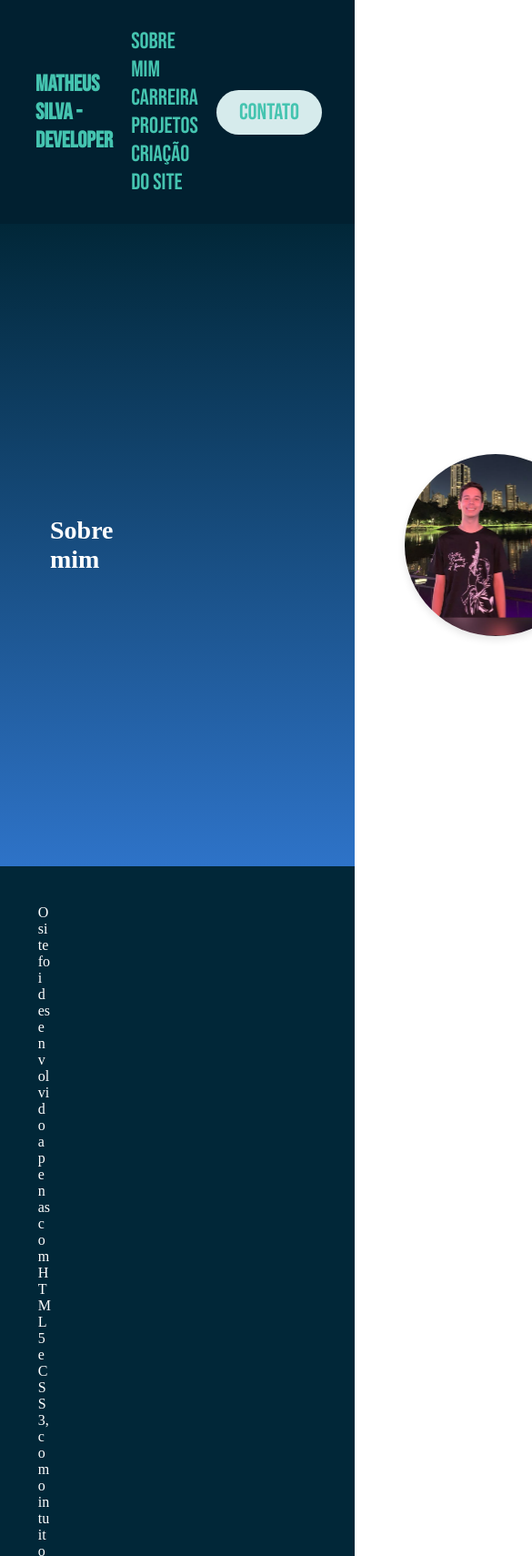
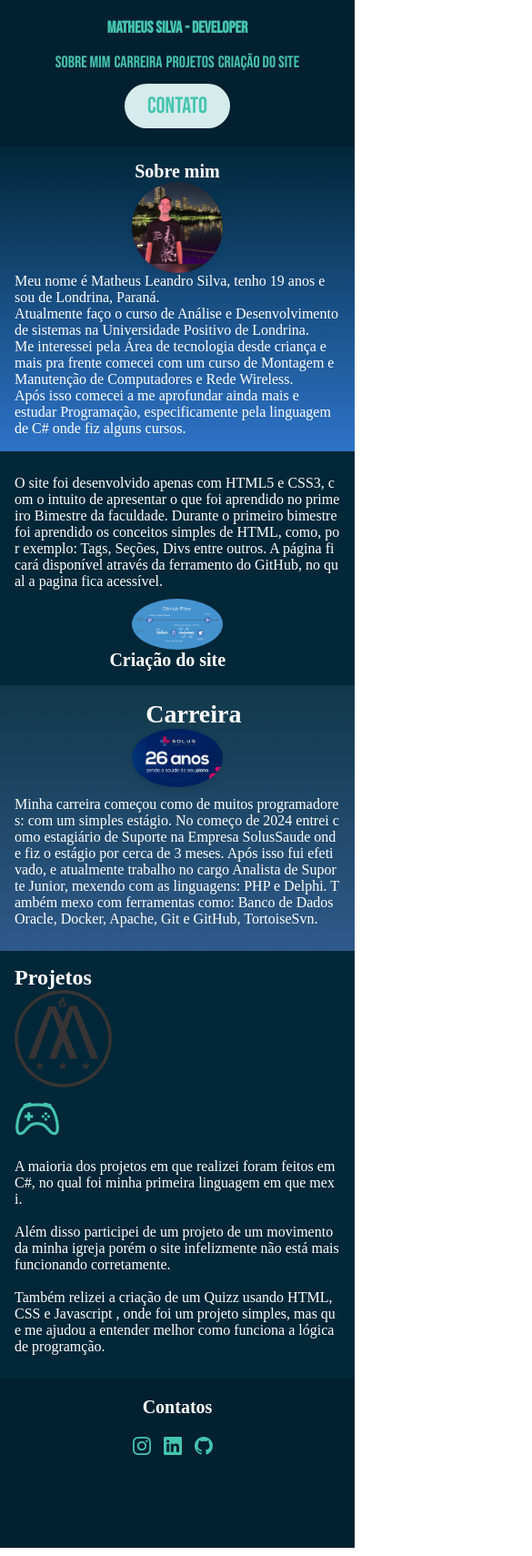
Before and after one commit to Matheuzin30/Site-Peossal, a plain HTML site: page index.html in a window 390 px wide. Shown: the top 1710 px of the page at 91% size, 585 px wide, since content can reach past the window. Drawn offline with nearby package versions, Linux system fonts and the light colour scheme.

Commit message:
feat: style para celular
ajustado para celular

```diff
--- a/Style/style.css
+++ b/Style/style.css
@@ -178,6 +178,11 @@ button:hover{
     font-size: medium;
 }
 
+.controle{
+    font-size: 100px;
+
+}
+
 .bi{
     font-size: 30px;
     letter-spacing: 20px;
@@ -188,3 +193,118 @@ button:hover{
     margin: 0;
     padding: 10px 0;
 }
+
+
+/* Adicionando media queries para dispositivos móveis */
+@media only screen and (max-width: 768px) {
+    /* Header */
+    header {
+      padding: 20px 5%;
+      flex-direction: column;
+    }
+    h1 {
+      font-size: 18px;
+    }
+
+    /* Nav Links */
+    .nav_links {
+      flex-direction: column;
+    }
+    .nav_links li {
+      padding: 10px 0;
+    }
+    .nav_links li a {
+      font-size: 18px;
+    }
+
+    /* Section */
+    .section {
+      padding: 1em;
+    }
+
+    /* About Me */
+    .aboutme {
+      flex-direction: column;
+    }
+    .aboutme img {
+      margin-left: 0;
+      max-width: 100px;
+    }
+    .aboutme p {
+      max-width: 100%;
+      padding-left: 0;
+    }
+
+    /* Form */
+    .forme {
+      padding-left: 0;
+      font-size: 20px;
+    }
+
+    /* Projects */
+    .projects {
+      flex-direction: column;
+    }
+    .projects img {
+      max-width: 30%;
+      float: none;
+    }
+    .projects p {
+      width: 100%;
+      padding: 10px 0;
+    }
+
+    /* Site */
+    .site {
+      flex-direction: column;
+    }
+    .site img {
+      max-width: 100px;
+      margin-right: 0;
+    }
+    .site p {
+      width: 100%;
+      padding: 10px 0;
+    }
+
+    /* Career */
+    .career {
+      flex-direction: column;
+    }
+    .career img {
+      margin-left: 0;
+      max-width: 100px;
+    }
+    .career p {
+      max-width: 100%;
+      padding: 10px 0;
+    }
+
+    /* Contact */
+    .contact {
+      text-align: center;
+      padding: 20px 0;
+    }
+    .contact h2 {
+      margin-bottom: 15px;
+      font-size: 20px;
+    }
+
+    /* Controle */
+    .controle {
+      font-size: 50px;
+    }
+
+    /* Bi */
+    .bi {
+      font-size: 20px;
+      letter-spacing: 10px;
+      margin-top: 10px;
+    }
+
+    /* Gradient Container */
+    .gradient-container p {
+      margin: 0;
+      padding: 5px 0;
+    }
+  }
--- a/index.html
+++ b/index.html
@@ -49,7 +49,7 @@
               <img src="img/Avido_Amor_icone_semfundo_pto.png" alt="Avido Amor">
             </a>
             <a href="https://matheuzin30.github.io/Catholic-Quizz/" target="_blank">
-              <i class="bi bi-controller"></i>
+              <i class="controle bi-controller"></i>
 
             </a>
             <p>A maioria dos projetos em que realizei foram feitos em C#, no qual foi minha primeira linguagem em que mexi.<br><br>
```
